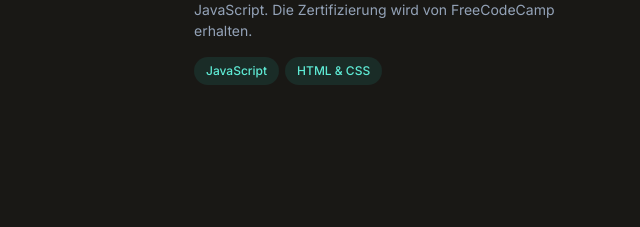
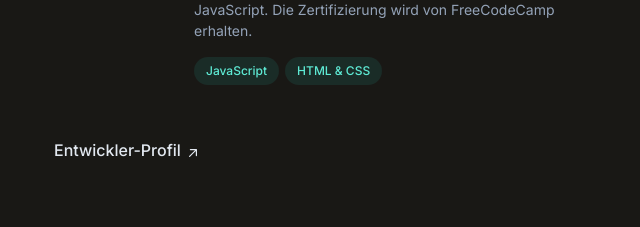
Before and after one commit to notkoyo/kaide, a Next.js app: page /de in a window 1280 px wide. Shown: the part 1220-1447 px from the top of the page, without its empty margins (586-1226 px from the left). Built offline with nearby package versions, Linux system fonts and the light colour scheme.

Commit message:
add dev profile for DE

```diff
--- a/components/DE/experience-section-de.tsx
+++ b/components/DE/experience-section-de.tsx
@@ -1,3 +1,5 @@
+import DevProfileDE from "../ui/dev-profile-de";
+
 export default function ExperienceSectionDE() {
   return (
     <div
@@ -267,6 +269,7 @@ export default function ExperienceSectionDE() {
             </div>
           </li>
         </ol>
+        <DevProfileDE />
       </div>
     </div>
   );
--- /dev/null
+++ b/components/ui/dev-profile-de.tsx
@@ -0,0 +1,121 @@
+import {
+  Dialog,
+  DialogContent,
+  DialogDescription,
+  DialogHeader,
+  DialogTitle,
+  DialogTrigger,
+} from "@/components/ui/dialog";
+
+export default function DevProfileDE() {
+  return (
+    <Dialog>
+      <DialogTrigger>
+        <div
+          className="inline-flex items-baseline font-medium leading-tight text-slate-200 hover:text-teal-300 focus-visible:text-teal-300  group/link text-base"
+          aria-label="Developer Profile (opens in same tab)"
+        >
+          <span className="inline-block hover:underline">
+            Entwickler-Profil
+            <svg
+              xmlns="http://www.w3.org/2000/svg"
+              viewBox="0 0 20 20"
+              fill="currentColor"
+              className="inline-block h-4 w-4 shrink-0 transition-transform group-hover/link:-translate-y-1 group-hover/link:translate-x-1 group-focus-visible/link:-translate-y-1 group-focus-visible/link:translate-x-1 motion-reduce:transition-none ml-1 translate-y-px"
+              aria-hidden="true"
+            >
+              <path
+                fillRule="evenodd"
+                d="M5.22 14.78a.75.75 0 001.06 0l7.22-7.22v5.69a.75.75 0 001.5 0v-7.5a.75.75 0 00-.75-.75h-7.5a.75.75 0 000 1.5h5.69l-7.22 7.22a.75.75 0 000 1.06z"
+                clipRule="evenodd"
+              ></path>
+            </svg>
+          </span>
+        </div>
+      </DialogTrigger>
+      <DialogContent className="bg-[#191815] border-[#191815]/80">
+        <DialogHeader>
+          <DialogTitle className="text-slate-200">
+            Technologien &amp; Fähigkeiten
+          </DialogTitle>
+          <DialogDescription className="text-slate-400">
+            Dies sind einige der Technologien/Fähigkeiten, die ich derzeit
+            verwende, oder die ich gut beherrsche.
+          </DialogDescription>
+        </DialogHeader>
+        <div>
+          <ul
+            className="mt-2 flex flex-wrap justify-center sm:justify-start"
+            aria-label="Technologies/Skills Used"
+          >
+            <li className="mr-1.5 mt-2">
+              <div className="flex items-center rounded-full bg-teal-400/10 px-3 py-1 text-xs font-medium leading-5 text-teal-300 ">
+                JavaScript
+              </div>
+            </li>
+            <li className="mr-1.5 mt-2">
+              <div className="flex items-center rounded-full bg-teal-400/10 px-3 py-1 text-xs font-medium leading-5 text-teal-300 ">
+                TypeScript
+              </div>
+            </li>
+            <li className="mr-1.5 mt-2">
+              <div className="flex items-center rounded-full bg-teal-400/10 px-3 py-1 text-xs font-medium leading-5 text-teal-300 ">
+                HTML &amp; CSS
+              </div>
+            </li>
+            <li className="mr-1.5 mt-2">
+              <div className="flex items-center rounded-full bg-teal-400/10 px-3 py-1 text-xs font-medium leading-5 text-teal-300 ">
+                React
+              </div>
+            </li>
+            <li className="mr-1.5 mt-2">
+              <div className="flex items-center rounded-full bg-teal-400/10 px-3 py-1 text-xs font-medium leading-5 text-teal-300 ">
+                React Native
+              </div>
+            </li>
+            <li className="mr-1.5 mt-2">
+              <div className="flex items-center rounded-full bg-teal-400/10 px-3 py-1 text-xs font-medium leading-5 text-teal-300 ">
+                Next.js
+              </div>
+            </li>
+            <li className="mr-1.5 mt-2">
+              <div className="flex items-center rounded-full bg-teal-400/10 px-3 py-1 text-xs font-medium leading-5 text-teal-300 ">
+                Node.js
+              </div>
+            </li>
+            <li className="mr-1.5 mt-2">
+              <div className="flex items-center rounded-full bg-teal-400/10 px-3 py-1 text-xs font-medium leading-5 text-teal-300 ">
+                PostgreSQL
+              </div>
+            </li>
+            <li className="mr-1.5 mt-2">
+              <div className="flex items-center rounded-full bg-teal-400/10 px-3 py-1 text-xs font-medium leading-5 text-teal-300 ">
+                RESTful APIs
+              </div>
+            </li>
+            <li className="mr-1.5 mt-2">
+              <div className="flex items-center rounded-full bg-teal-400/10 px-3 py-1 text-xs font-medium leading-5 text-teal-300 ">
+                Express
+              </div>
+            </li>
+            <li className="mr-1.5 mt-2">
+              <div className="flex items-center rounded-full bg-teal-400/10 px-3 py-1 text-xs font-medium leading-5 text-teal-300 ">
+                Hono
+              </div>
+            </li>
+            <li className="mr-1.5 mt-2">
+              <div className="flex items-center rounded-full bg-teal-400/10 px-3 py-1 text-xs font-medium leading-5 text-teal-300 ">
+                Web Accessibility
+              </div>
+            </li>
+            <li className="mr-1.5 mt-2">
+              <div className="flex items-center rounded-full bg-teal-400/10 px-3 py-1 text-xs font-medium leading-5 text-teal-300 ">
+                GitHub Version Control
+              </div>
+            </li>
+          </ul>
+        </div>
+      </DialogContent>
+    </Dialog>
+  );
+}
```
